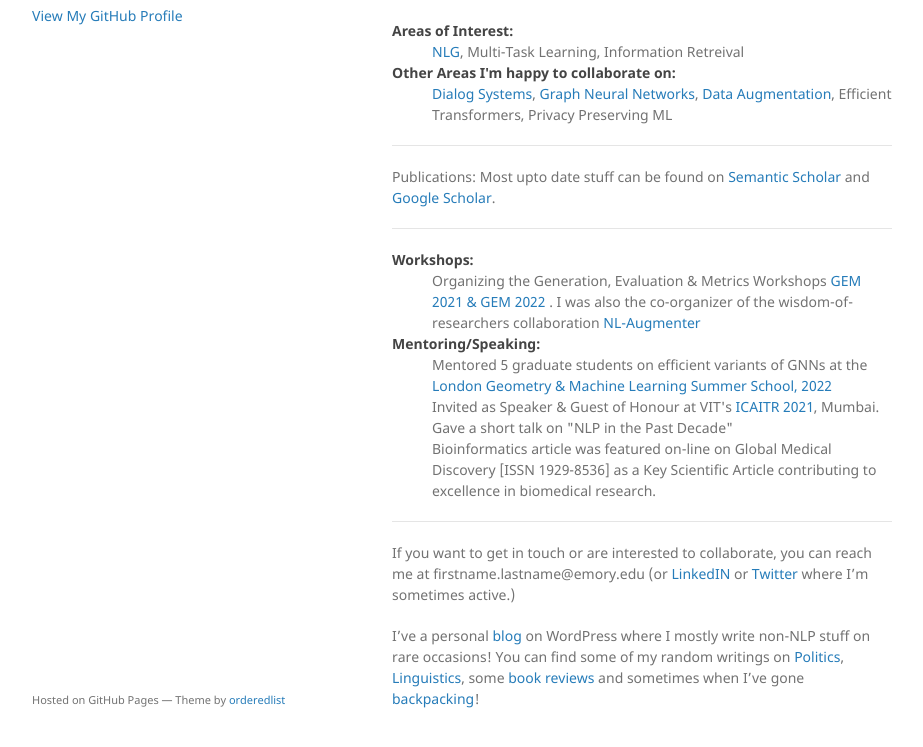
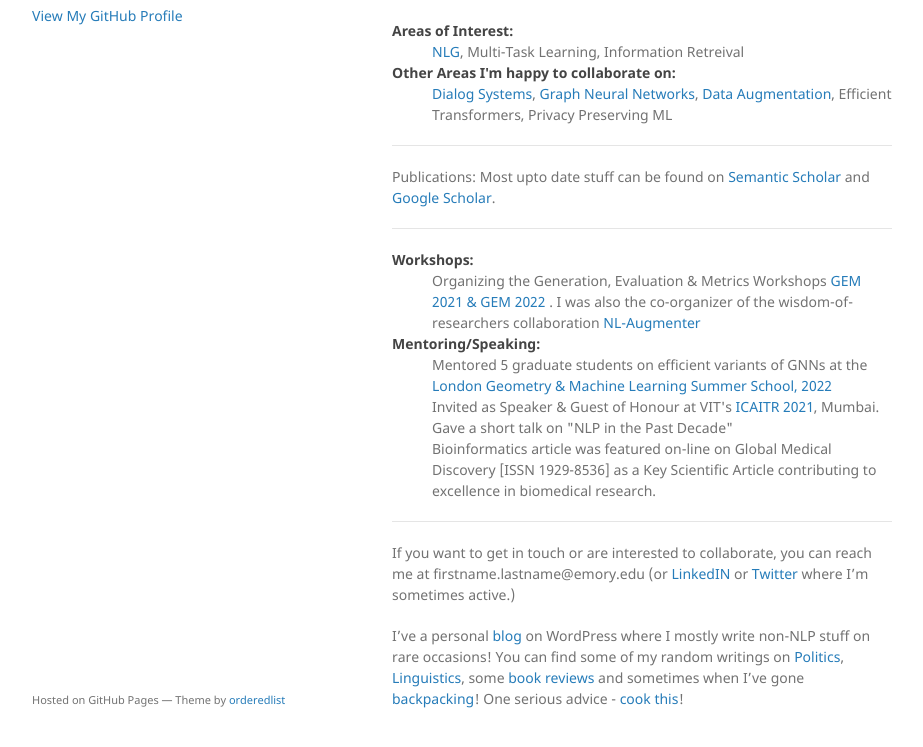
Before and after one commit to alephmembeth/alephmembeth.github.io, a Jekyll site: the page built from index.md, in a window 1280 px wide and 1110 px high. Shown: the part 331-1078 px from the top of the window, without its empty margins (178-1101 px from the left). Built offline with Jekyll 4.4.1, drawn with Linux system fonts in a browser that asks for light colours; the repository's description, which GitHub fills in, is left out.

Commit message:
Update index.md

```diff
--- a/index.md
+++ b/index.md
@@ -36,4 +36,4 @@ Publications: Most upto date stuff can be found on <a href="https://www.semantic
 
 If you want to get in touch or are interested to collaborate, you can reach me at firstname.lastname@emory.edu (or <a href="https://www.linkedin.com/in/kaustubh-dhol%C3%A9-3929b32a/">LinkedIN</a> or <a href="https://twitter.com/kaustubhdhole">Twitter</a> where I'm sometimes active.)
 
-I've a personal <a href="https://kaustubhdhole.wordpress.com/">blog</a> on WordPress where I mostly write non-NLP stuff on rare occasions! You can find some of my random writings on <a href="https://kaustubhdhole.wordpress.com/category/political/">Politics</a>, <a href="https://kaustubhdhole.wordpress.com/category/nlp/">Linguistics</a>, some <a href="https://kaustubhdhole.wordpress.com/2020/02/29/a-few-random-books-that-i-found-interesting-and-a-few-which-i-didnt/"> book reviews</a> and sometimes when I've gone <a href="https://kaustubhdhole.wordpress.com/category/travel/">backpacking</a>!
+I've a personal <a href="https://kaustubhdhole.wordpress.com/">blog</a> on WordPress where I mostly write non-NLP stuff on rare occasions! You can find some of my random writings on <a href="https://kaustubhdhole.wordpress.com/category/political/">Politics</a>, <a href="https://kaustubhdhole.wordpress.com/category/nlp/">Linguistics</a>, some <a href="https://kaustubhdhole.wordpress.com/2020/02/29/a-few-random-books-that-i-found-interesting-and-a-few-which-i-didnt/"> book reviews</a> and sometimes when I've gone <a href="https://kaustubhdhole.wordpress.com/category/travel/">backpacking</a>! One serious advice - <a href="https://kaustubhdhole.wordpress.com/2021/11/26/caxtons-tex-mex-mashed-potatoes/">cook this</a>!
```
